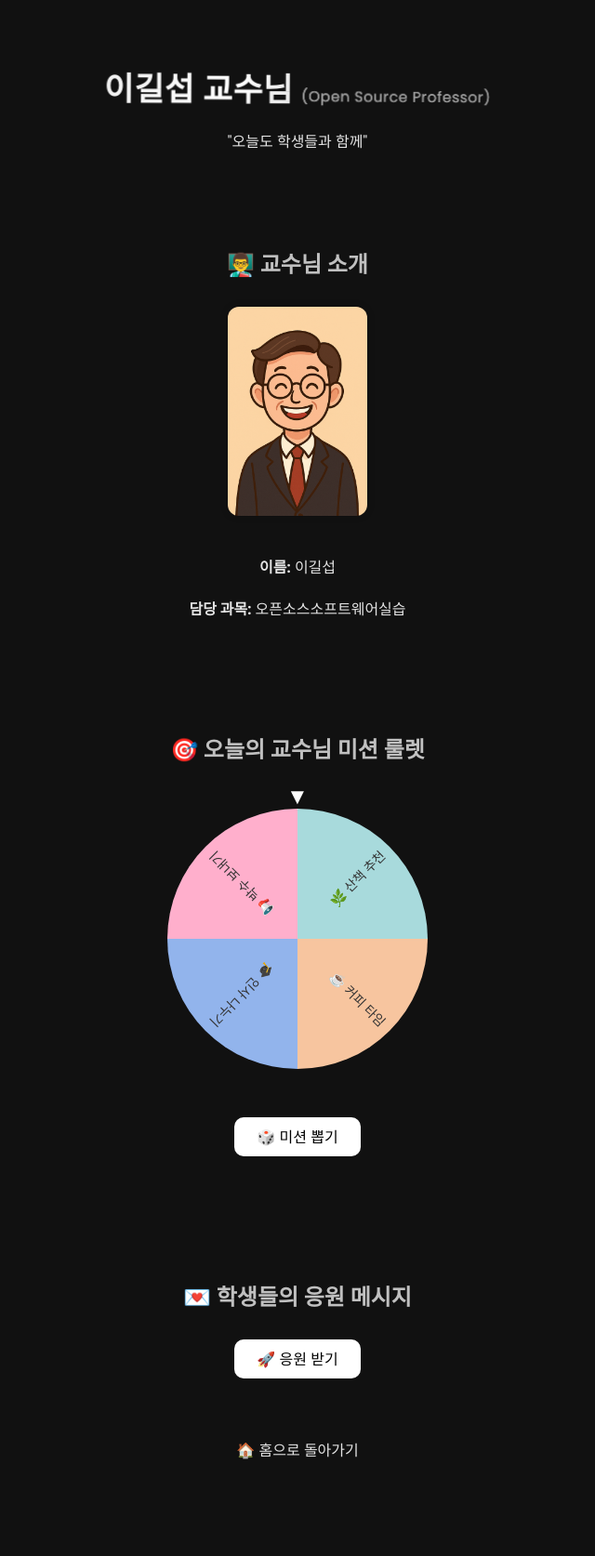
After one commit to CSID-DGU/2025-1-OSSPrac-BeefFried-03, a Flask app: template Subject3_2/templates/professor.html in a window 1280 px wide. The commit adds this page. Shown: the whole page at 93% size, without its empty margins (320-960 px from the left). Run offline with Flask 3, Linux system fonts and the light colour scheme; the template is opened without the code that fills it, so the values that code supplies are empty.

Commit message:
feat: 교수님 페이지 설정

```diff
--- a/Subject3_2/templates/home.html
+++ b/Subject3_2/templates/home.html
@@ -225,6 +225,9 @@
         <a href="{{ url_for('contact')    }}" class="main-button"
           >📞&nbsp;Contact</a
         >
+        <a href="{{ url_for('professor_page') }}" class="main-button"
+        >👨‍🏫&nbsp;교수님 전용 페이지</a
+      >
       </nav>
     </main>
   </body>
--- /dev/null
+++ b/Subject3_2/templates/professor.html
@@ -0,0 +1,230 @@
+<!DOCTYPE html>
+<html lang="ko">
+    <head>
+    <meta charset="UTF-8" />
+    <title>교수님 전용 페이지</title>
+    <link
+      rel="stylesheet"
+      href="{{ url_for('static', filename='css/main.css') }}"
+    />
+    <style>
+      .section {
+        max-width: 800px;
+        margin: 2rem auto;
+        padding: 1rem;
+        text-align: center;
+        line-height: 1.8;
+      }
+      .professor-img {
+        width: 150px;
+        border-radius: 50%;
+        margin-bottom: 1rem;
+      }
+      .result-box {
+        margin-top: 1.5rem;
+        font-weight: bold;
+        color: #333;
+      }
+    </style>
+  </head>
+  <body>
+    <div class="team-banner">
+      <h1 class="team-name">
+        이길섭 교수님 <span class="eng">(Open Source Professor)</span>
+      </h1>
+      <p class="tagline">"오늘도 학생들과 함께"</p>
+    </div>
+
+    <main>
+      <!-- 구역 1: 교수님 소개 -->
+      <section class="section">
+        <h2>👨‍🏫 교수님 소개</h2>
+
+        <!-- 교수님 사진 -->
+        <img
+          src="{{ url_for('static', filename='img/professor.png') }}"
+          alt="교수님 이미지"
+          style="
+            width: 150px;
+            border-radius: 12px;
+            box-shadow: 0 0 8px rgba(0, 0, 0, 0.15);
+            margin-bottom: 1rem;
+          "
+        />
+        <p><strong>이름:</strong> 이길섭</p>
+        <p><strong>담당 과목:</strong> 오픈소스소프트웨어실습</p>
+      </section>
+
+      <!-- 교수님 미션 룰렛 -->
+      <section class="section">
+        <h2>🎯 오늘의 교수님 미션 룰렛</h2>
+        <div class="roulette-wrap">
+          <div class="arrow">▼</div>
+          <canvas id="roulette" width="300" height="300"></canvas>
+          <div class="roulette-buttons">
+            <button onclick="spinRoulette()" class="spin-button">
+              🎲 미션 뽑기
+            </button>
+          </div>
+          <p id="mission-result" class="result-text"></p>
+        </div>
+      </section>
+
+      <style>
+        .roulette-wrap {
+          text-align: center;
+          margin: 2rem auto;
+          position: relative;
+        }
+        .spin-button {
+          margin-top: 1rem;
+          padding: 0.5rem 1.5rem;
+          font-size: 1rem;
+          border-radius: 10px;
+          border: none;
+          background: white;
+          color: black;
+          cursor: pointer;
+        }
+        .roulette-buttons {
+          margin-top: 1rem;
+        }
+        .result-text {
+          font-weight: bold;
+          margin-top: 1rem;
+        }
+        .arrow {
+          position: absolute;
+          top: -25px;
+          left: 50%;
+          transform: translateX(-50%);
+          font-size: 24px;
+          color: white;
+        }
+        .cheer-box {
+          background-color: #ffffff10;
+          padding: 1rem;
+          border-radius: 12px;
+          margin-top: 1.5rem;
+          color: #fff;
+          font-weight: bold;
+          text-align: center;
+          font-size: 1.2rem;
+        }
+        .cheer-section {
+          text-align: center;
+          margin-top: 2rem;
+        }
+        .cheer-section button {
+          padding: 0.5rem 1.5rem;
+          font-size: 1rem;
+          border-radius: 10px;
+          border: none;
+          background: white;
+          color: black;
+          cursor: pointer;
+        }
+      </style>
+
+      <script>
+        const missions = [
+          "☕ 커피 타임",
+          "🎓 인사 나누기",
+          "📢 박수 보내기",
+          "🌿 산책 추천",
+        ];
+        const colors = ["#f7c59f", "#92b4ec", "#ffafcc", "#a8dadc"];
+        const canvas = document.getElementById("roulette");
+        const ctx = canvas.getContext("2d");
+
+        let angle = 0;
+
+        function drawRoulette() {
+          const size = missions.length;
+          const anglePerItem = (2 * Math.PI) / size;
+          for (let i = 0; i < size; i++) {
+            ctx.beginPath();
+            ctx.moveTo(150, 150);
+            ctx.fillStyle = colors[i];
+            ctx.arc(
+              150,
+              150,
+              140,
+              anglePerItem * i + angle,
+              anglePerItem * (i + 1) + angle
+            );
+            ctx.fill();
+            ctx.save();
+            ctx.translate(150, 150);
+            ctx.rotate(anglePerItem * (i + 0.5) + angle);
+            ctx.textAlign = "right";
+            ctx.fillStyle = "#333";
+            ctx.font = "14px sans-serif";
+            ctx.fillText(missions[i], 130, 5);
+            ctx.restore();
+          }
+        }
+
+        function spinRoulette() {
+          let spinSpeed = Math.random() * 30 + 30;
+          let deceleration = 0.98;
+
+          function animate() {
+            spinSpeed *= deceleration;
+            angle += spinSpeed * 0.01;
+            ctx.clearRect(0, 0, 300, 300);
+            drawRoulette();
+
+            if (spinSpeed > 0.1) {
+              requestAnimationFrame(animate);
+            } else {
+              const correctedAngle = angle % (2 * Math.PI);
+              const pointerAngle =
+                ((3 * Math.PI) / 2 - correctedAngle + 2 * Math.PI) %
+                (2 * Math.PI);
+              const selectedIndex = Math.floor(
+                pointerAngle / ((2 * Math.PI) / missions.length)
+              );
+              const selected = missions[selectedIndex];
+              document.getElementById(
+                "mission-result"
+              ).innerText = `🎉 오늘의 미션: ${selected}`;
+            }
+          }
+
+          animate();
+        }
+
+        drawRoulette();
+      </script>
+
+      <!-- 응원 메시지 부분 -->
+      <section class="section cheer-section">
+        <h2>💌 학생들의 응원 메시지</h2>
+        <button onclick="showCheer()">🚀 응원 받기</button>
+        <div id="cheer-box" class="cheer-box" style="display: none"></div>
+      </section>
+
+      <script>
+        const cheers = [
+          "오늘도 교수님의 강의는 명강의입니다! 👏",
+          "교수님 덕분에 오픈소스가 즐거워졌어요 😊",
+          "학생들은 언제나 이길섭 교수님을 응원하고 있어요 💪",
+          "교수님, 정말 멋지십니다! 🌟",
+        ];
+
+        function showCheer() {
+          const random = cheers[Math.floor(Math.random() * cheers.length)];
+          const cheerBox = document.getElementById("cheer-box");
+          cheerBox.innerText = random;
+          cheerBox.style.display = "block";
+          cheerBox.scrollIntoView({ behavior: "smooth" });
+        }
+      </script>
+
+      <div class="section" style="text-align: center">
+        <a href="{{ url_for('home') }}">🏠 홈으로 돌아가기</a>
+      </div>
+    </main>
+  </body>
+</html>
```
Also changed, not shown: Subject3_2/static/css/result.css (+10 -4 lines), Subject3_2/team.py (+30 -4 lines), Subject3_2/app.py (line endings or trailing spaces), Subject3_2/static/img/professor.png (added), Subject3_2/static/uploads/KakaoTalk_20240619_041023826.jpg (added), Subject3_2/static/uploads/KakaoTalk_20240619_041023826_01.jpg (added), 2 other files.
